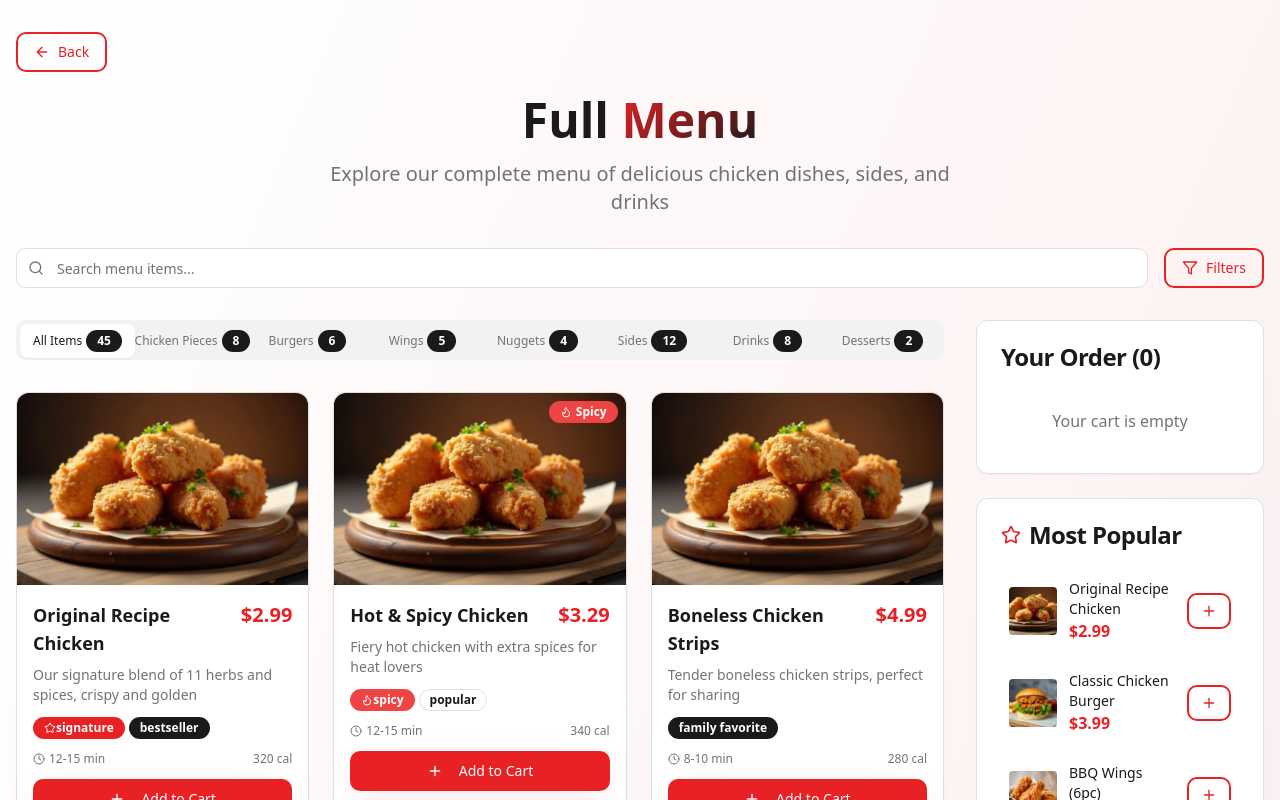
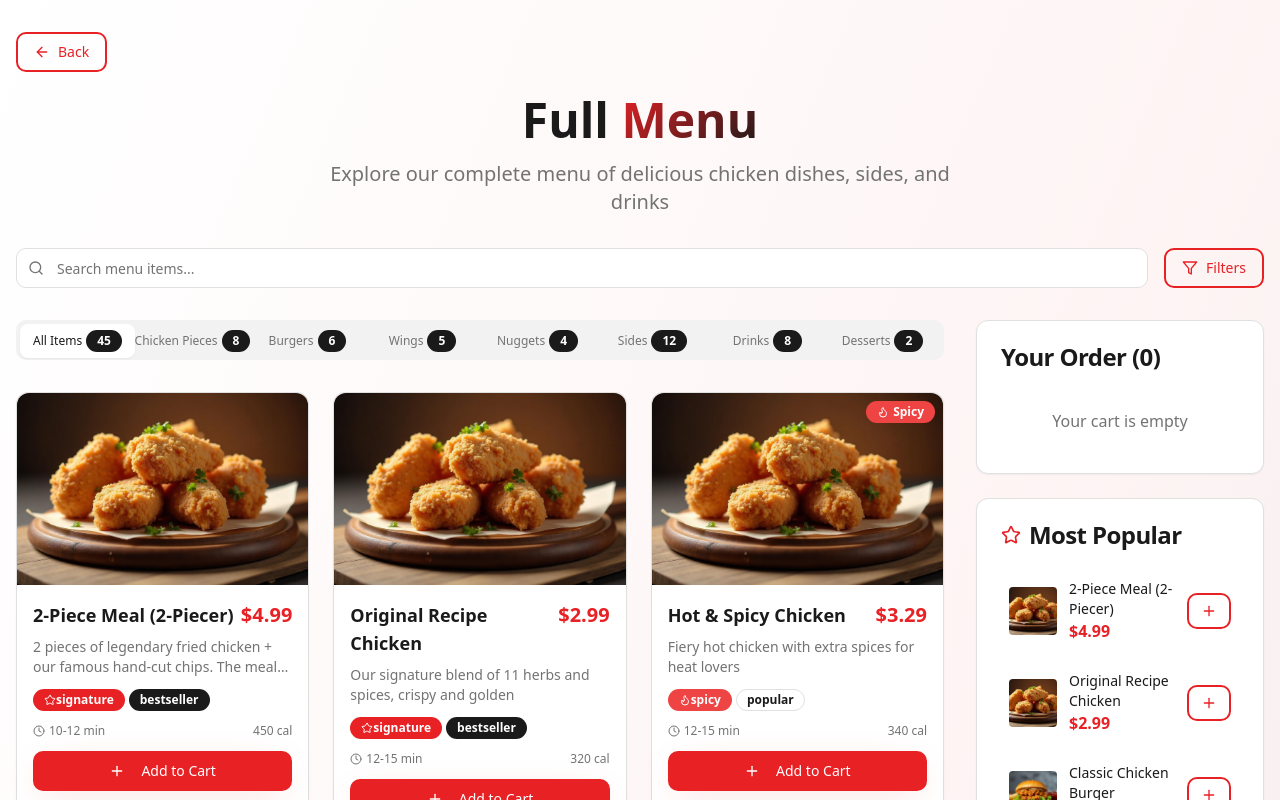
Before and after one commit to tonderaikawere/chicken-inn-byo, a React (Vite) app: page /full-menu in a window 1280 px wide. Shown: the top 800 px of the page. Built offline with nearby package versions, Linux system fonts and the light colour scheme; the HTML template or start-up script is replaced by a standard one.

Commit message:
feat: add 2-Piece Meal (2-Piecer) as a signature item across all menus

```diff
--- a/src/components/Menu.tsx
+++ b/src/components/Menu.tsx
@@ -6,6 +6,14 @@ import chickenBurger from "@/assets/chicken-burger.jpg";
 import chickenNuggets from "@/assets/chicken-nuggets.jpg";
 
 const menuItems: MenuItemData[] = [
+  {
+    id: 7,
+    name: "2-Piece Meal (2-Piecer)",
+    description: "2 pieces of legendary fried chicken + our famous hand-cut chips. Meal of the people!",
+    price: 4.99,
+    image: chickenWings,
+    category: "chicken",
+  },
   {
     id: 1,
     name: "Crispy Wings",
@@ -78,8 +86,9 @@ const Menu = ({ onAddToCart }: MenuProps) => {
         </div>
 
         <Tabs defaultValue="all" className="w-full" onValueChange={setActiveCategory}>
-          <TabsList className="grid w-full max-w-2xl mx-auto grid-cols-5 mb-8">
+          <TabsList className="grid w-full max-w-2xl mx-auto grid-cols-6 mb-8">
             <TabsTrigger value="all">All</TabsTrigger>
+            <TabsTrigger value="chicken">Chicken</TabsTrigger>
             <TabsTrigger value="wings">Wings</TabsTrigger>
             <TabsTrigger value="burgers">Burgers</TabsTrigger>
             <TabsTrigger value="nuggets">Nuggets</TabsTrigger>
--- a/src/pages/FullMenu.tsx
+++ b/src/pages/FullMenu.tsx
@@ -27,6 +27,18 @@ const FullMenu = () => {
 
   const menuItems = [
     // Chicken Pieces
+    {
+      id: 22,
+      name: "2-Piece Meal (2-Piecer)",
+      category: "chicken",
+      description: "2 pieces of legendary fried chicken + our famous hand-cut chips. The meal of the people!",
+      price: 4.99,
+      image: "/hero-chicken.jpg",
+      badges: ["signature", "bestseller"],
+      prepTime: "10-12 min",
+      spicy: false,
+      calories: 450
+    },
     {
       id: 1,
       name: "Original Recipe Chicken",
--- a/src/pages/MenuPage.tsx
+++ b/src/pages/MenuPage.tsx
@@ -18,6 +18,14 @@ const MenuPage = () => {
 
   const menuItems: MenuItemData[] = [
     // Chicken Pieces
+    {
+      id: 22,
+      name: "2-Piece Meal (2-Piecer)",
+      description: "2 pieces of legendary fried chicken + our famous hand-cut chips. The meal of the people!",
+      price: 4.99,
+      image: chickenWings,
+      category: "chicken",
+    },
     {
       id: 1,
       name: "Original Recipe Chicken",
--- a/src/pages/OrderNow.tsx
+++ b/src/pages/OrderNow.tsx
@@ -98,7 +98,7 @@ const OrderNow = () => {
   ];
 
   const quickOrder = [
-    { id: 105, name: "2 Piece Meal", price: 4.99, description: "2 chicken pieces + regular chips", category: "quick", image: chickenNuggets },
+    { id: 105, name: "2-Piece Meal (2-Piecer)", price: 4.99, description: "2 pieces of legendary fried chicken + our famous hand-cut chips. Meal of the people!", category: "quick", image: chickenNuggets },
     { id: 106, name: "Chicken Burger", price: 3.99, description: "Classic crispy chicken burger", category: "quick", image: chickenBurger },
     { id: 107, name: "6 Wings", price: 6.99, description: "6 spicy or original wings", category: "quick", image: chickenWings },
     { id: 108, name: "Nuggets (10pc)", price: 5.99, description: "10 golden nuggets with dip", category: "quick", image: chickenNuggets }
```
